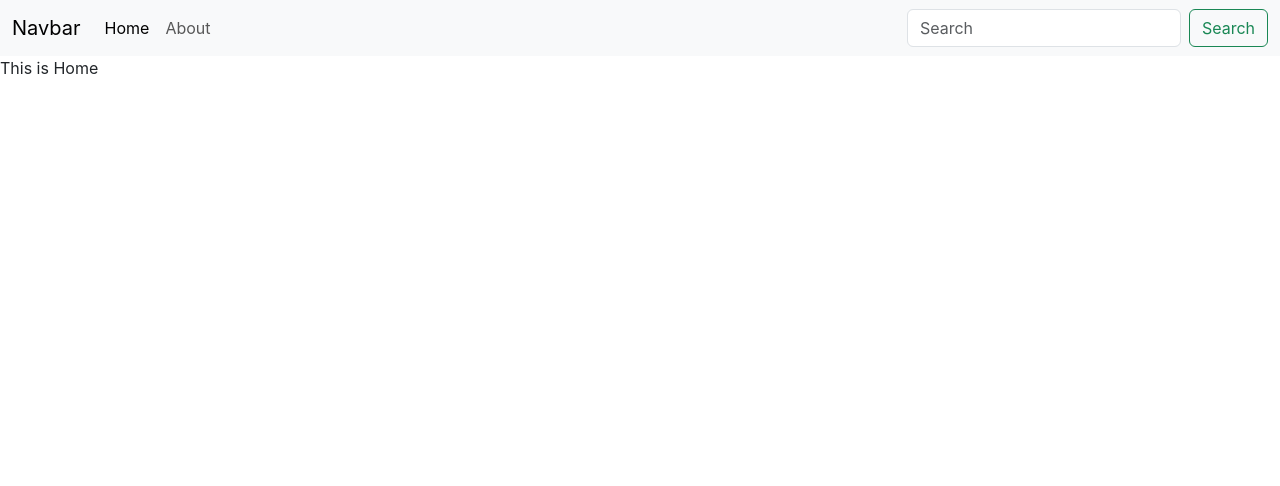
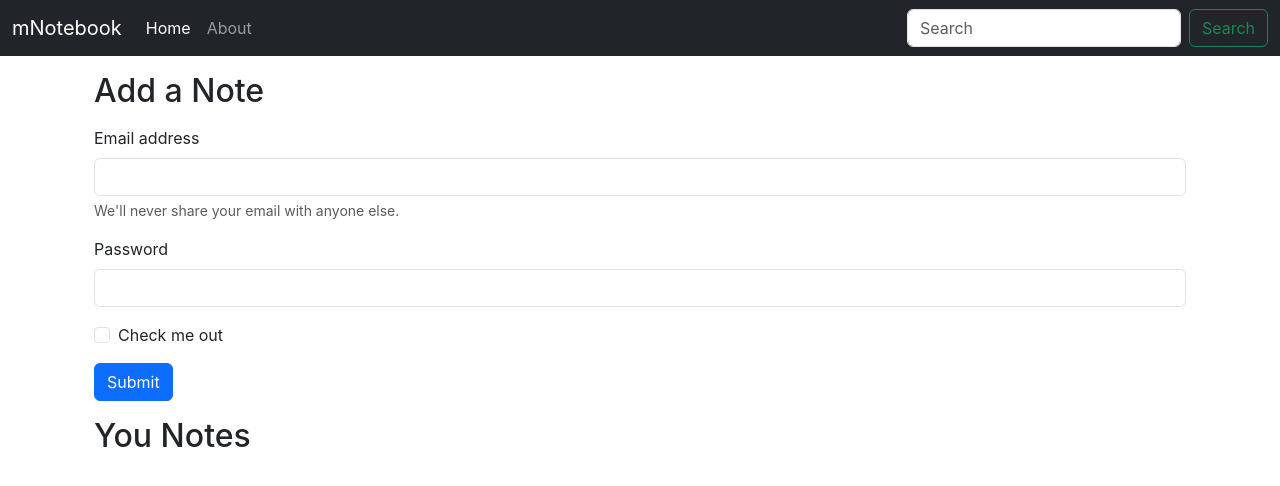
Before and after one commit to manoj-shetty/mNotebook, a React (Create React App) app: page / in a window 1280 px wide. Shown: the top 486 px of the page. Built offline with nearby package versions, Linux system fonts and the light colour scheme; the HTML template or start-up script is replaced by a standard one.

Commit message:
useLocation hook is implemented.

```diff
--- a/src/App.js
+++ b/src/App.js
@@ -15,10 +15,12 @@
       <NoteState>
         <Router>
           <Navbar />
-          <Routes>
-            <Route exact path='/' element={<Home />}></Route>
-            <Route exact path='/about' element={<About />}></Route>
-          </Routes>
+          <div className="container">
+            <Routes>
+              <Route exact path='/' element={<Home />}></Route>
+              <Route exact path='/about' element={<About />}></Route>
+            </Routes>
+          </div>
         </Router>
       </NoteState>
     </>
--- a/src/components/About.js
+++ b/src/components/About.js
@@ -1,16 +1,10 @@
 import React, { useContext, useEffect } from 'react';
-import noteContext from '../context/notes/NoteContext'
 
 export const About = () => {
-    const a = useContext(noteContext)
-    useEffect(() => {
-      a.update();
-      // eslint-disable-next-line
-    }, [])
 
     return (
         <div>
-            This is About {a.state.name} and he is in class {a.state.class}
+            This is About page
         </div>
     )
 }
--- a/src/components/Home.js
+++ b/src/components/Home.js
@@ -2,11 +2,33 @@
 
 
 export const Home = () => {
-  return (
-    <div>
-        This is Home
-    </div>
-  )
+    return (
+        <div>
+            <div className="container my-3">
+                <h2> Add a Note</h2>
+                <form className='my-3'>
+                    <div className="mb-3">
+                        <label htmlFor="exampleInputEmail1" className="form-label">Email address</label>
+                        <input type="email" className="form-control" id="exampleInputEmail1" aria-describedby="emailHelp" />
+                        <div id="emailHelp" className="form-text">We'll never share your email with anyone else.</div>
+                    </div>
+                    <div className="mb-3">
+                        <label htmlFor="exampleInputPassword1" className="form-label">Password</label>
+                        <input type="password" className="form-control" id="exampleInputPassword1" />
+                    </div>
+                    <div className="mb-3 form-check">
+                        <input type="checkbox" className="form-check-input" id="exampleCheck1" />
+                        <label className="form-check-label" htmlFor="exampleCheck1">Check me out</label>
+                    </div>
+                    <button type="submit" className="btn btn-primary">Submit</button>
+                </form>
+            </div>
+
+            <div className="container my-3">
+                <h2>You Notes</h2>
+            </div>
+        </div >
+    )
 }
 
 export default Home
--- a/src/components/Navbar.js
+++ b/src/components/Navbar.js
@@ -1,21 +1,25 @@
-import React from 'react'
-import { Link } from "react-router-dom";
+import React, { useEffect } from 'react'
+import { Link, useLocation } from "react-router-dom";
 
 const Navbar = () => {
+    let location = useLocation();
+    useEffect(() => {
+        console.log(location.pathname);
+    }, [location]);
     return (
-        <nav className="navbar navbar-expand-lg bg-body-tertiary">
+        <nav className="navbar navbar-expand-lg navbar-dark bg-dark">
             <div className="container-fluid">
-                <Link className="navbar-brand" to="/">Navbar</Link>
+                <Link className="navbar-brand" to="/">mNotebook</Link>
                 <button className="navbar-toggler" type="button" data-bs-toggle="collapse" data-bs-target="#navbarSupportedContent" aria-controls="navbarSupportedContent" aria-expanded="false" aria-label="Toggle navigation">
                     <span className="navbar-toggler-icon"></span>
                 </button>
                 <div className="collapse navbar-collapse" id="navbarSupportedContent">
                     <ul className="navbar-nav me-auto mb-2 mb-lg-0">
                         <li className="nav-item">
-                            <Link className="nav-link active" aria-current="page" to="/">Home</Link>
+                            <Link className={`nav-link ${location.pathname === "/" ? "active" : ""}`} aria-current="page" to="/">Home</Link>
                         </li>
                         <li className="nav-item">
-                            <Link className="nav-link" to="/about">About</Link>
+                            <Link className={`nav-link ${location.pathname === "/about" ? "active" : ""}`} to="/about">About</Link>
                         </li>
                     </ul>
                     <form className="d-flex" role="search">
--- a/src/context/notes/NoteState.js
+++ b/src/context/notes/NoteState.js
@@ -2,21 +2,9 @@
 import NoteContext from './NoteContext';
 
 const NoteState = (props) => {
-    const s1 = {
-        "name" : "Manoj" ,
-        "class" : "5b"
-    }
-    const [state,setState] = useState(s1);
-    const update= () => {
-        setTimeout(() => {
-            setState({
-                "name" : "Manu" ,
-                "class" : "10b"
-            })
-        }, 1000);
-    }
+
     return(
-        <NoteContext.Provider value={{state, update}}>
+        <NoteContext.Provider value={{}}>
             {props.children}
         </NoteContext.Provider>
     )
```
